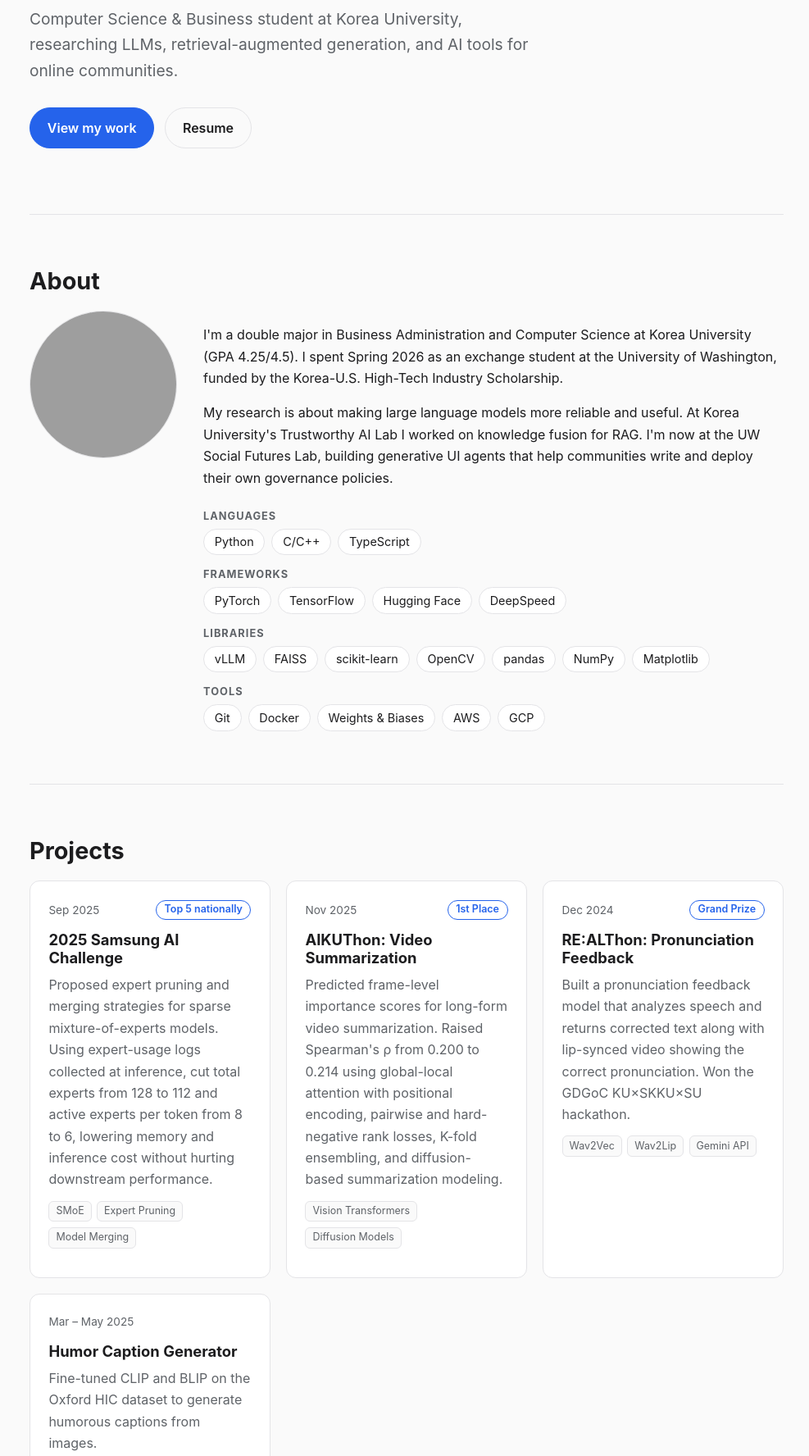
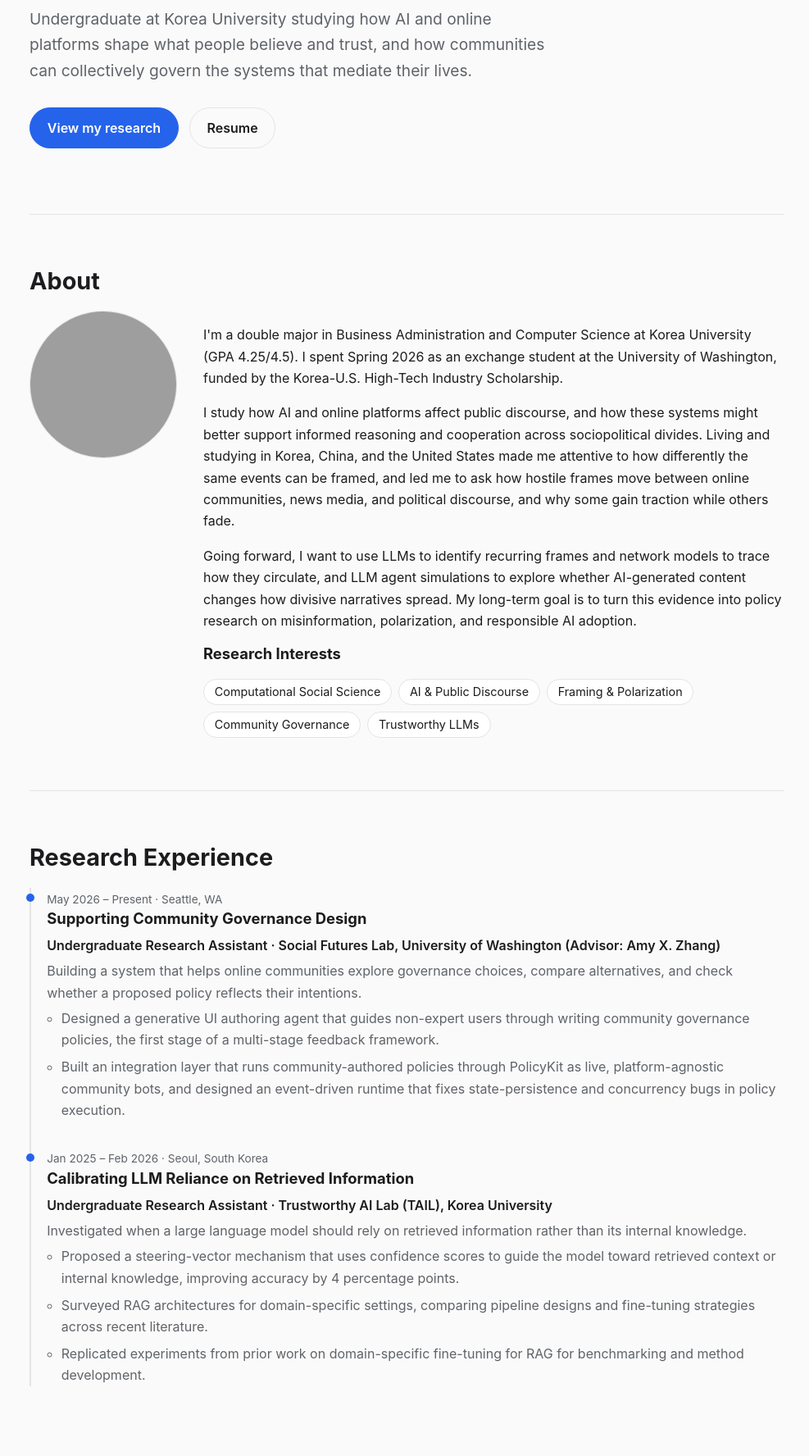
Before and after one commit to kevvnbk/kevvnbk.github.io, a plain HTML site: page index.html in a window 1280 px wide. Shown: the part 300-2076 px from the top of the page at 82% size, without its empty margins (144-1131 px from the left). Drawn offline with Linux system fonts and the light colour scheme; grey boxes are pictures that could not be loaded.

Commit message:
update website

```diff
--- a/index.html
+++ b/index.html
@@ -6,14 +6,14 @@
     <title>Minyoung (Kevin) Baek | Portfolio</title>
     <meta
       name="description"
-      content="Minyoung (Kevin) Baek: CS &amp; Business student at Korea University researching LLMs and RAG."
+      content="Minyoung (Kevin) Baek: Korea University undergraduate researching how AI and online platforms shape public discourse, and how communities can govern the systems they use."
     />
     <link rel="icon" href="assets/images/favicon.svg" type="image/svg+xml" />
     <link rel="stylesheet" href="css/style.css" />
   </head>
   <body>
     <header class="site-header">
-      <a class="logo" href="#home">kevvnbk</a>
+      <a class="logo" href="#home">Minyoung (Kevin) Baek</a>
       <button
         class="nav-toggle"
         aria-label="Toggle navigation"
@@ -23,8 +23,9 @@
       </button>
       <nav class="site-nav" id="site-nav">
         <a href="#about">About</a>
+        <a href="#research">Research</a>
         <a href="#projects">Projects</a>
-        <a href="#experience">Experience</a>
+        <a href="#education">Education</a>
         <a href="#contact">Contact</a>
         <button class="theme-toggle" aria-label="Toggle dark mode">◐</button>
       </nav>
@@ -36,12 +37,12 @@
         <p class="eyebrow">Hello, I'm</p>
         <h1>Minyoung (Kevin) Baek</h1>
         <p class="tagline">
-          Computer Science &amp; Business student at Korea University,
-          researching LLMs, retrieval-augmented generation, and AI tools for
-          online communities.
+          Undergraduate at Korea University studying how AI and online platforms
+          shape what people believe and trust, and how communities can
+          collectively govern the systems that mediate their lives.
         </p>
         <div class="hero-actions">
-          <a class="btn btn-primary" href="#projects">View my work</a>
+          <a class="btn btn-primary" href="#research">View my research</a>
           <a
             class="btn"
             href="assets/docs/Minyoung_Baek_Resume.pdf"
@@ -64,19 +65,37 @@
           />
           <div>
             <p>
-              I'm a double major in Business Administration and Computer
-              Science at Korea University (GPA 4.25/4.5). I spent Spring 2026
-              as an exchange student at the University of Washington, funded by
-              the Korea-U.S. High-Tech Industry Scholarship.
+              I'm a double major in Business Administration and Computer Science
+              at Korea University (GPA 4.25/4.5). I spent Spring 2026 as an
+              exchange student at the University of Washington, funded by the
+              Korea-U.S. High-Tech Industry Scholarship.
             </p>
             <p>
-              My research is about making large language models more reliable
-              and useful. At Korea University's Trustworthy AI Lab I worked on
-              knowledge fusion for RAG. I'm now at the UW Social Futures Lab,
-              building generative UI agents that help communities write and
-              deploy their own governance policies.
+              I study how AI and online platforms affect public discourse, and
+              how these systems might better support informed reasoning and
+              cooperation across sociopolitical divides. Living and studying in
+              Korea, China, and the United States made me attentive to how
+              differently the same events can be framed, and led me to ask how
+              hostile frames move between online communities, news media, and
+              political discourse, and why some gain traction while others fade.
             </p>
-            <div class="skill-groups">
+            <p>
+              Going forward, I want to use LLMs to identify recurring frames and
+              network models to trace how they circulate, and LLM agent
+              simulations to explore whether AI-generated content changes how
+              divisive narratives spread. My long-term goal is to turn this
+              evidence into policy research on misinformation, polarization, and
+              responsible AI adoption.
+            </p>
+            <h3>Research Interests</h3>
+            <ul class="skills">
+              <li>Computational Social Science</li>
+              <li>AI &amp; Public Discourse</li>
+              <li>Framing &amp; Polarization</li>
+              <li>Community Governance</li>
+              <li>Trustworthy LLMs</li>
+            </ul>
+            <!-- <div class="skill-groups">
               <div>
                 <h3>Languages</h3>
                 <ul class="skills">
@@ -116,9 +135,70 @@
                   <li>GCP</li>
                 </ul>
               </div>
-            </div>
+            </div> -->
           </div>
         </div>
+      </section>
+
+      <!-- RESEARCH -->
+      <section id="research" class="section">
+        <h2>Research Experience</h2>
+        <ol class="timeline">
+          <li>
+            <span class="when">May 2026 – Present · Seattle, WA</span>
+            <h3>Supporting Community Governance Design</h3>
+            <p class="where">
+              Undergraduate Research Assistant · Social Futures Lab, University
+              of Washington (Advisor: Amy X. Zhang)
+            </p>
+            <p>
+              Building a system that helps online communities explore governance
+              choices, compare alternatives, and check whether a proposed policy
+              reflects their intentions.
+            </p>
+            <ul>
+              <li>
+                Designed a generative UI authoring agent that guides non-expert
+                users through writing community governance policies, the first
+                stage of a multi-stage feedback framework.
+              </li>
+              <li>
+                Built an integration layer that runs community-authored policies
+                through PolicyKit as live, platform-agnostic community bots, and
+                designed an event-driven runtime that fixes state-persistence
+                and concurrency bugs in policy execution.
+              </li>
+            </ul>
+          </li>
+          <li>
+            <span class="when">Jan 2025 – Feb 2026 · Seoul, South Korea</span>
+            <h3>Calibrating LLM Reliance on Retrieved Information</h3>
+            <p class="where">
+              Undergraduate Research Assistant · Trustworthy AI Lab (TAIL),
+              Korea University
+            </p>
+            <p>
+              Investigated when a large language model should rely on retrieved
+              information rather than its internal knowledge.
+            </p>
+            <ul>
+              <li>
+                Proposed a steering-vector mechanism that uses confidence scores
+                to guide the model toward retrieved context or internal
+                knowledge, improving accuracy by 4 percentage points.
+              </li>
+              <li>
+                Surveyed RAG architectures for domain-specific settings,
+                comparing pipeline designs and fine-tuning strategies across
+                recent literature.
+              </li>
+              <li>
+                Replicated experiments from prior work on domain-specific
+                fine-tuning for RAG for benchmarking and method development.
+              </li>
+            </ul>
+          </li>
+        </ol>
       </section>
 
       <!-- PROJECTS -->
@@ -139,7 +219,8 @@
               hurting downstream performance.
             </p>
             <p class="tags">
-              <span>SMoE</span><span>Expert Pruning</span><span>Model Merging</span>
+              <span>SMoE</span><span>Expert Pruning</span
+              ><span>Model Merging</span>
             </p>
           </article>
 
@@ -187,33 +268,24 @@
               humorous captions from images.
             </p>
             <p class="tags">
-              <span>Vision-Language Models</span><span>CLIP</span><span>BLIP</span>
+              <span>Vision-Language Models</span><span>CLIP</span
+              ><span>BLIP</span>
             </p>
           </article>
         </div>
       </section>
 
-      <!-- EXPERIENCE -->
-      <section id="experience" class="section">
-        <h2>Experience &amp; Education</h2>
+      <!-- EDUCATION -->
+      <section id="education" class="section">
+        <h2>Education</h2>
         <ol class="timeline">
           <li>
-            <span class="when">May 2026 – Present · Seattle, WA</span>
-            <h3>Undergraduate Research Assistant</h3>
-            <p class="where">University of Washington, Social Futures Lab</p>
-            <ul>
-              <li>
-                Designed a generative UI agent that guides non-expert users
-                through writing community governance policies. It is the first
-                stage of a multi-stage feedback framework.
-              </li>
-              <li>
-                Built an integration layer that deploys AI-generated policies
-                into PolicyKit's backend as live, platform-agnostic community
-                bots, and designed an event-driven runtime that fixes
-                state-persistence and concurrency bugs in policy execution.
-              </li>
-            </ul>
+            <span class="when"
+              >Mar 2020 – Feb 2027 (Expected) · Seoul, South Korea</span
+            >
+            <h3>B.B.A. Business Administration; B.S. Computer Science</h3>
+            <p class="where">Korea University</p>
+            <p>GPA 4.25/4.5. Dean's Award for a 4.5/4.5 GPA in Fall 2021.</p>
           </li>
           <li>
             <span class="when">Mar 2026 – Jun 2026 · Seattle, WA</span>
@@ -222,36 +294,10 @@
             <p>
               Funded by the Korea-U.S. Student Exchange Program High-Tech
               Industry Scholarship ($9,000 from the South Korean government).
-            </p>
-          </li>
-          <li>
-            <span class="when">Jan 2025 – Feb 2026 · Seoul, South Korea</span>
-            <h3>Undergraduate Research Assistant</h3>
-            <p class="where">Korea University, Trustworthy AI Lab (TAIL)</p>
-            <ul>
-              <li>
-                Proposed a steering-vector mechanism for LLM knowledge fusion
-                that uses confidence scores to choose between external
-                retrieval and the model's internal knowledge, improving
-                accuracy by 4 percentage points.
-              </li>
-              <li>
-                Surveyed RAG architectures for domain-specific settings,
-                comparing pipeline designs and fine-tuning strategies across
-                recent literature.
-              </li>
-              <li>
-                Replicated experiments from prior work on domain-specific
-                fine-tuning for RAG for benchmarking and method development.
-              </li>
-            </ul>
-          </li>
-          <li>
-            <span class="when">Mar 2020 – Feb 2027 (Expected) · Seoul, South Korea</span>
-            <h3>B.B.A. Business Administration; B.S. Computer Science</h3>
-            <p class="where">Korea University</p>
-            <p>
-              GPA 4.25/4.5. Dean's Award for a 4.5/4.5 GPA in Fall 2021.
+              Coursework in political science on misinformation and
+              polarization, including a paper arguing that methodological
+              uncertainty in the minimum wage debate leaves room for motivated
+              reasoning.
             </p>
           </li>
         </ol>
@@ -284,7 +330,7 @@
 
     <footer class="site-footer">
       <p>
-        © <span id="year"></span> Kevin Baek. Built with HTML, CSS &amp; JS,
+        © <span id="year"></span> Minyoung Baek. Built with HTML, CSS &amp; JS,
         hosted on GitHub Pages.
       </p>
     </footer>
```
